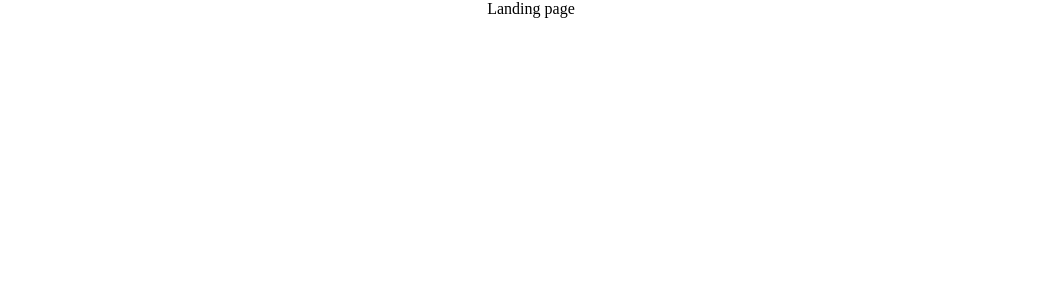
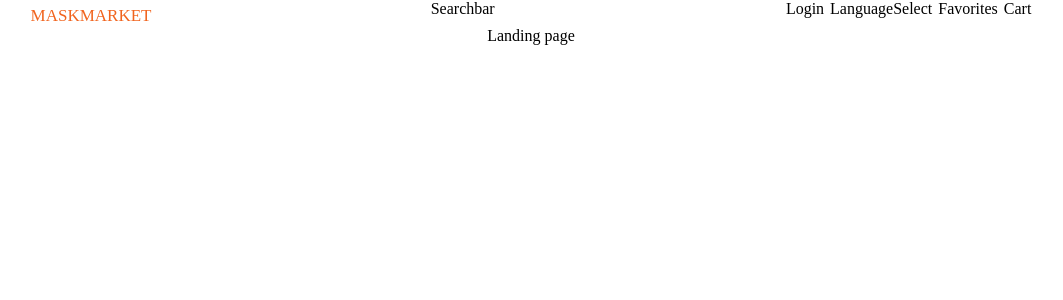
Before and after one commit to Baremantar/maskmarket-front, a React (Create React App) app: page / in a window 1280 px wide. Shown: the top 300 px of the page, without its empty margins (109-1172 px from the left). Built offline with nearby package versions, Linux system fonts and the light colour scheme; no server answers.

Commit message:
Разработал разметку к шапке :Р

```diff
--- /dev/null
+++ b/src/components/header/components/cart/cart.tsx
@@ -0,0 +1,3 @@
+export const Cart = () => {
+    return <div>Cart</div>
+}
--- /dev/null
+++ b/src/components/header/components/favorites/favorites.tsx
@@ -0,0 +1,3 @@
+export const Favorites = () => {
+    return <div>Favorites</div>
+}
--- /dev/null
+++ b/src/components/header/components/languageselect/languageselect.tsx
@@ -0,0 +1,3 @@
+export const LanguageSelect = () => {
+    return <div>LanguageSelect</div>
+}
--- /dev/null
+++ b/src/components/header/components/login/login.tsx
@@ -0,0 +1,7 @@
+export const Login = () => {
+    return (
+        <div>
+            <span>Login</span>
+        </div>
+    )
+}
--- /dev/null
+++ b/src/components/header/components/logo/logo.styles.ts
@@ -0,0 +1,17 @@
+import styled from 'styled-components'
+
+export const LogoContainer = styled.div`
+    & {
+        display: flex;
+        align-items: center;
+        justify-content: center;
+    }
+`
+
+export const Text = styled.strong`
+    & {
+        font-size: calc((100vw - 320px) / (1280 - 320) * (24 - 16) + 16px);
+        font-variant: small-caps;
+        color: rgb(241, 100, 30);
+    }
+`
--- /dev/null
+++ b/src/components/header/components/logo/logo.tsx
@@ -0,0 +1,10 @@
+import { appConfig } from 'config/appConfig'
+import { LogoContainer, Text } from './logo.styles'
+
+export const Logo = () => {
+    return (
+        <LogoContainer>
+            <Text>{appConfig.marketName}</Text>
+        </LogoContainer>
+    )
+}
--- /dev/null
+++ b/src/components/header/components/navbar/navbar.styles.ts
@@ -0,0 +1,15 @@
+import styled from 'styled-components'
+
+export const Navigation = styled.nav`
+    & {
+        margin-left: 12px;
+        display: flex;
+        flex-direction: row;
+        text-align: none;
+        gap: 6px;
+    }
+    & li::marker {
+        display: none;
+        content: '';
+    }
+`
--- /dev/null
+++ b/src/components/header/components/navbar/navbar.tsx
@@ -0,0 +1,24 @@
+import { Cart } from '../cart/cart'
+import { Favorites } from '../favorites/favorites'
+import { LanguageSelect } from '../languageselect/languageselect'
+import { Login } from '../login/login'
+import { Navigation } from './navbar.styles'
+
+export const NavBar = () => {
+    return (
+        <Navigation>
+            <li>
+                <Login />
+            </li>
+            <li>
+                <LanguageSelect />
+            </li>
+            <li>
+                <Favorites />
+            </li>
+            <li>
+                <Cart />
+            </li>
+        </Navigation>
+    )
+}
--- /dev/null
+++ b/src/components/header/components/searchbar/searchbar.tsx
@@ -0,0 +1,7 @@
+export const Searchbar = () => {
+    return (
+        <div>
+            <span>Searchbar</span>
+        </div>
+    )
+}
--- a/src/components/header/header.styles.tsx
+++ b/src/components/header/header.styles.tsx
@@ -1,9 +1,9 @@
 import styled from 'styled-components'
 
-export const FlexWrapper = styled.div`
+export const HeaderContainer = styled.div`
     & {
         width: 100vw;
         display: flex;
-        justify-content: center;
+        justify-content: space-around;
     }
 `
--- a/src/components/header/header.tsx
+++ b/src/components/header/header.tsx
@@ -1,3 +1,14 @@
+import { Logo } from './components/logo/logo'
+import { NavBar } from './components/navbar/navbar'
+import { Searchbar } from './components/searchbar/searchbar'
+import { HeaderContainer } from './header.styles'
+
 export const Header = () => {
-    return <></>
+    return (
+        <HeaderContainer>
+            <Logo />
+            <Searchbar />
+            <NavBar />
+        </HeaderContainer>
+    )
 }
--- a/src/config/appConfig.ts
+++ b/src/config/appConfig.ts
@@ -7,4 +7,5 @@ function getValue(value: string | undefined, defaultValue = '') {
 export const appConfig = {
     backendUrl: getValue(backendUrl, 'localhost:3000'),
     nodeEnv: getValue(nodeEnv, 'production'),
+    marketName: 'maskmarket',
 }
```
